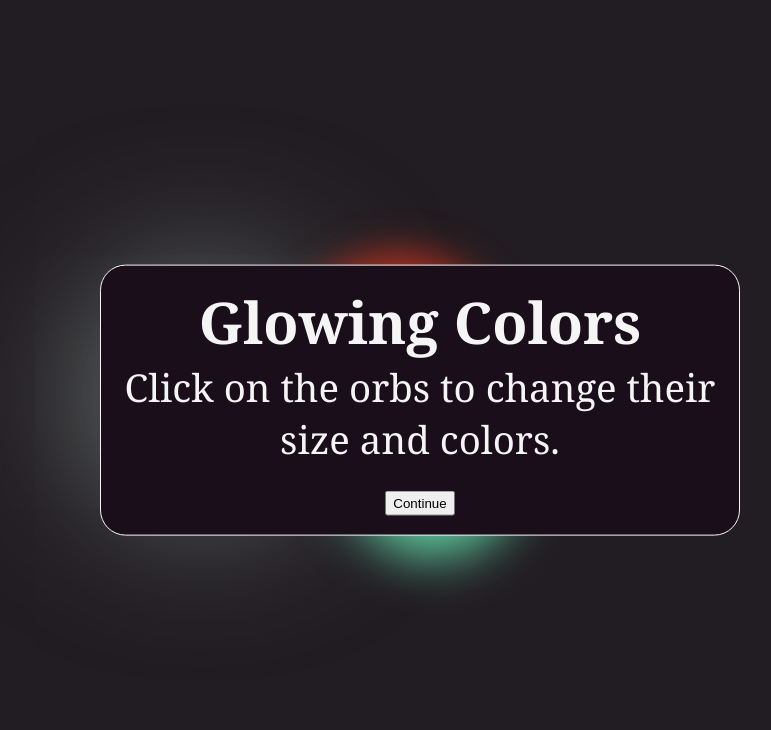
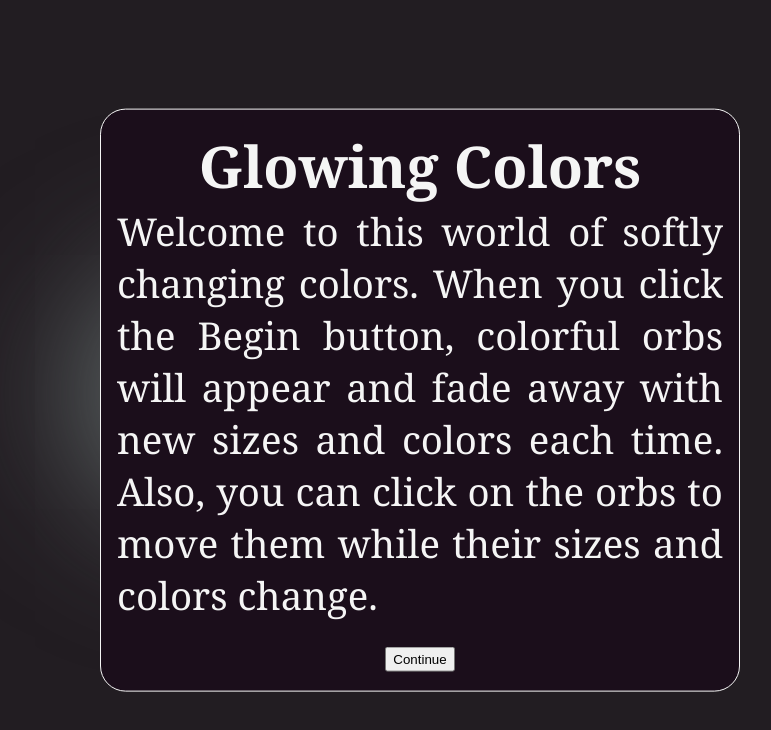
Before and after one commit to franco-ortega/glowing-colors, a React (Create React App) app: page / in a window 1280 px wide. Shown: the top 730 px of the page, without its empty margins (220-991 px from the left). Built offline with nearby package versions, Linux system fonts and the light colour scheme.

Commit message:
update copy

```diff
--- a/src/components/welcome/Welcome.jsx
+++ b/src/components/welcome/Welcome.jsx
@@ -6,7 +6,8 @@ const Welcome = ({ onBeginClick }) => {
   return (
     <section className={styles.Welcome}>
       <h1>Glowing Colors</h1>
-      <p>Click on the orbs to change their size and colors.</p>
+      {/* eslint-disable-next-line max-len */}
+      <p>Welcome to this world of softly changing colors. When you click the Begin button, colorful orbs will appear and fade away with new sizes and colors each time. Also, you can click on the orbs to move them while their sizes and colors change.</p>
       <button onClick={onBeginClick}>Continue</button>
     </section>
   );
--- a/src/components/welcome/Welcome.module.css
+++ b/src/components/welcome/Welcome.module.css
@@ -19,6 +19,10 @@
   z-index: 1;
 }
 
+.Welcome p {
+  text-align: justify;
+}
+
 .Welcome button {
   margin-top: 2vw;
   padding: .25vw .5vw;
```
